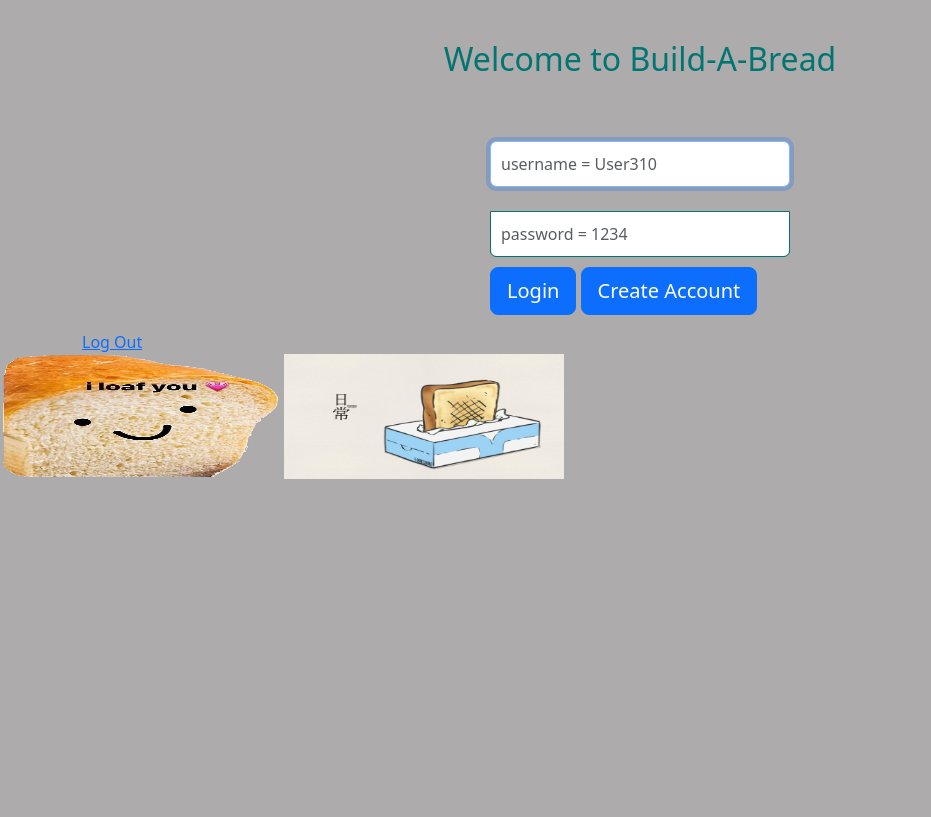
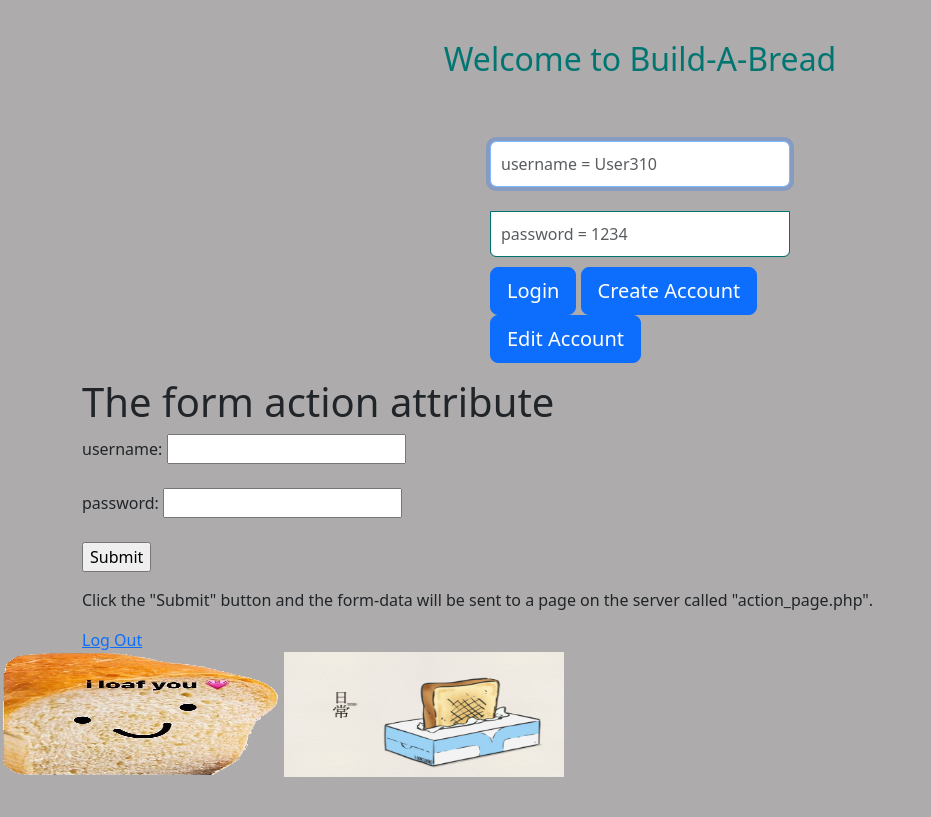
Before and after one commit to sonas939/CSCE310Project, a PHP site: page / in a window 1280 px wide. Shown: the whole page, without its empty margins (0-931 px from the left). Before the commit the page ends 479 px from the top, so only its background shows below. Run offline with PHP 8.4, Linux system fonts and the light colour scheme; some libraries are stand-ins or nearby versions.

Commit message:
spagetti code extravaganza

```diff
--- a/index.php
+++ b/index.php
@@ -84,6 +84,8 @@
             if (isset($_POST['login']) && !empty($_POST['username'])
                && !empty($_POST['password'])) {
 
+                  header("/login_back.php");
+
                if ($_POST['username'] == 'User310' && $_POST['password'] == '1234') {
                   $_SESSION['valid'] = true;
                   $_SESSION['timeout'] = time();
@@ -109,6 +111,10 @@
                // redirect to create account
                header("Location: /create_account_front.php");
             }
+            elseif (isset($_POST['edit_account'])) {
+               // redirect to create account
+               header("Location: /login_back.php");
+            }
          ?>
       </div> <!-- /container -->
 
@@ -127,7 +133,21 @@
                name = "login">Login</button>
             <button class = "btn btn-lg btn-primary btn-block" type = "submit"
                name = "create_account">Create Account</button>
+            <button class = "btn btn-lg btn-primary btn-block" type = "submit"
+               name = "edit_account">Edit Account</button>
          </form>
+
+         <h1>The form action attribute</h1>
+         <form action="/login_back.php">
+         <label for="username">username:</label>
+         <input type="text" id="username" name="username"><br><br>
+         <label for="password">password:</label>
+         <input type="text" id="password" name="password"><br><br>
+         <input type="submit" value="Submit">
+         </form>
+
+         <p>Click the "Submit" button and the form-data will be sent to a page on the
+         server called "action_page.php".</p>
 
          <a href = "logout.php" tite = "Logout">Log Out</a>
 
```
Also changed, not shown: login_back.php (added, +72 -0 lines).
